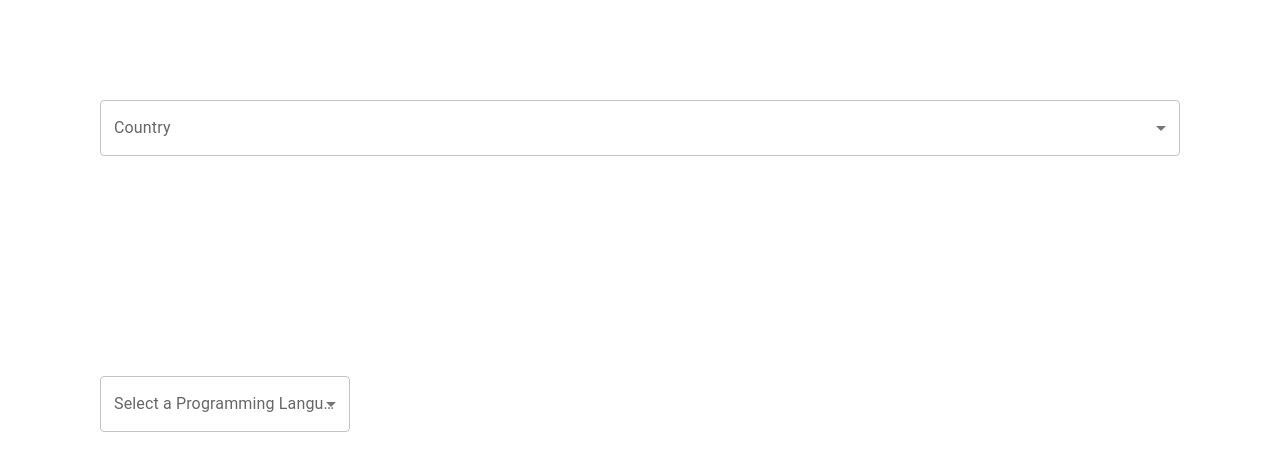
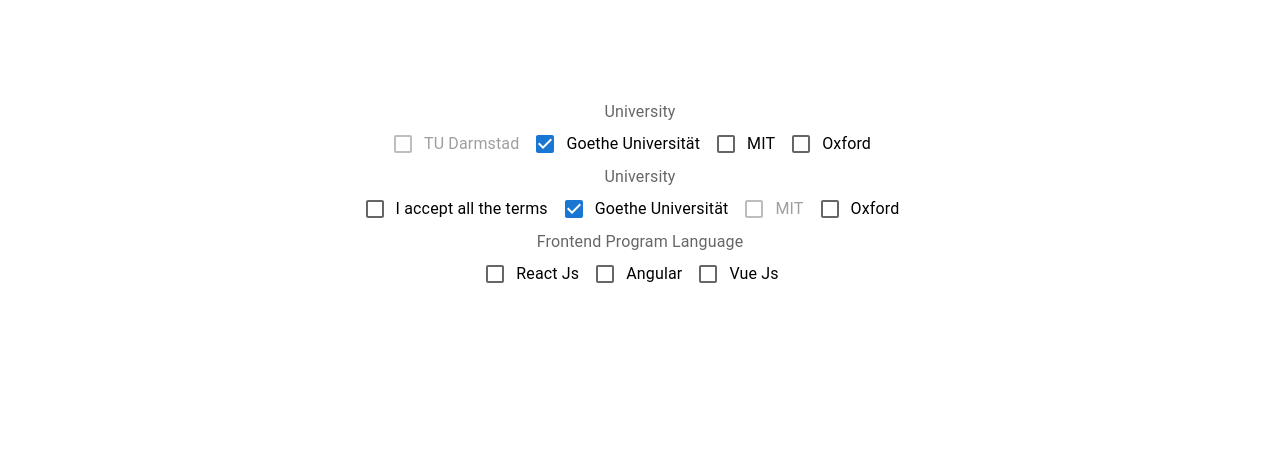
Before and after one commit to janvaljean/material-ui-training, a React (Create React App) app in the folder muitrainings/: page / in a window 1280 px wide. Shown: the top 470 px of the page. Built offline with nearby package versions, Linux system fonts and the light colour scheme.

Commit message:
checkbox aded

```diff
--- a/muitrainings/src/App.tsx
+++ b/muitrainings/src/App.tsx
@@ -2,6 +2,7 @@
 import LesseonSelectMultiple from "./components/LesseonSelectMultiple";
 import LessonButton from "./components/LessonButton";
 import LessonButtonGroup from "./components/LessonButtonGroup";
+import LessonCheckBox from "./components/LessonCheckBox";
 import LessonRadioExample from "./components/LessonRadioExample";
 import LessonRadioGroup from "./components/LessonRadioGroup";
 import LessonSelect from "./components/LessonSelect";
@@ -17,8 +18,9 @@
       {/* <LessonTextfield /> */}
       {/* <LessonRadioGroup /> */}
       {/* <LessonRadioExample /> */}
-      <LessonSelect />
-      <LesseonSelectMultiple />
+      {/* <LessonSelect />
+      <LesseonSelectMultiple /> */}
+      <LessonCheckBox />
     </div>
   );
 }
--- /dev/null
+++ b/muitrainings/src/components/LessonCheckBox.tsx
@@ -0,0 +1,111 @@
+import {
+  Box,
+  Checkbox,
+  FormControl,
+  FormControlLabel,
+  FormGroup,
+  FormLabel,
+} from "@mui/material";
+import React, { useState } from "react";
+
+const LessonCheckBox = () => {
+  const [isAccept, setIsAccept] = useState(false);
+  const [knowlegde, setKnowlegde] = useState<string[]>([]);
+
+  const handleKnowlegdeChange = (
+    event: React.ChangeEvent<HTMLInputElement>
+  ) => {
+    const { value } = event.target;
+    const index = knowlegde.indexOf(value);
+    if (index == -1) {
+      setKnowlegde([...knowlegde, value]);
+    } else {
+      setKnowlegde(knowlegde.filter((item) => item !== value));
+    }
+  };
+  console.log(isAccept);
+  console.log(knowlegde)
+  return (
+    <Box>
+      <Box>
+        <FormControl>
+          <FormLabel>University</FormLabel>
+          <FormGroup row>
+            <FormControlLabel
+              disabled
+              control={<Checkbox />}
+              label="TU Darmstad"
+            />
+            <FormControlLabel
+              control={<Checkbox defaultChecked />}
+              label="Goethe Universität"
+            />
+            <FormControlLabel control={<Checkbox />} label="MIT" />
+            <FormControlLabel control={<Checkbox />} label="Oxford" />
+          </FormGroup>
+        </FormControl>
+      </Box>
+      <Box>
+        <FormControl>
+          <FormLabel>University</FormLabel>
+          <FormGroup row>
+            <FormControlLabel
+              control={
+                <Checkbox
+                  checked={isAccept}
+                  onChange={(e) => setIsAccept(e.target.checked)}
+                />
+              }
+              label="I accept all the terms"
+            />
+            <FormControlLabel
+              control={<Checkbox defaultChecked />}
+              label="Goethe Universität"
+            />
+            <FormControlLabel disabled control={<Checkbox />} label="MIT" />
+            <FormControlLabel control={<Checkbox />} label="Oxford" />
+          </FormGroup>
+        </FormControl>
+      </Box>
+      <Box>
+        <FormControl>
+          <FormLabel>Frontend Program Language</FormLabel>
+          <FormGroup row>
+            <FormControlLabel
+              value="react"
+              control={
+                <Checkbox
+                  checked={knowlegde.includes("react")}
+                  onChange={handleKnowlegdeChange}
+                />
+              }
+              label="React Js"
+            />
+            <FormControlLabel
+              value="angular"
+              control={
+                <Checkbox
+                  checked={knowlegde.includes("angular")}
+                  onChange={handleKnowlegdeChange}
+                />
+              }
+              label="Angular"
+            />
+            <FormControlLabel
+              value="vue"
+              control={
+                <Checkbox
+                  checked={knowlegde.includes("vue")}
+                  onChange={handleKnowlegdeChange}
+                />
+              }
+              label="Vue Js"
+            />
+          </FormGroup>
+        </FormControl>
+      </Box>
+    </Box>
+  );
+};
+
+export default LessonCheckBox;
```
